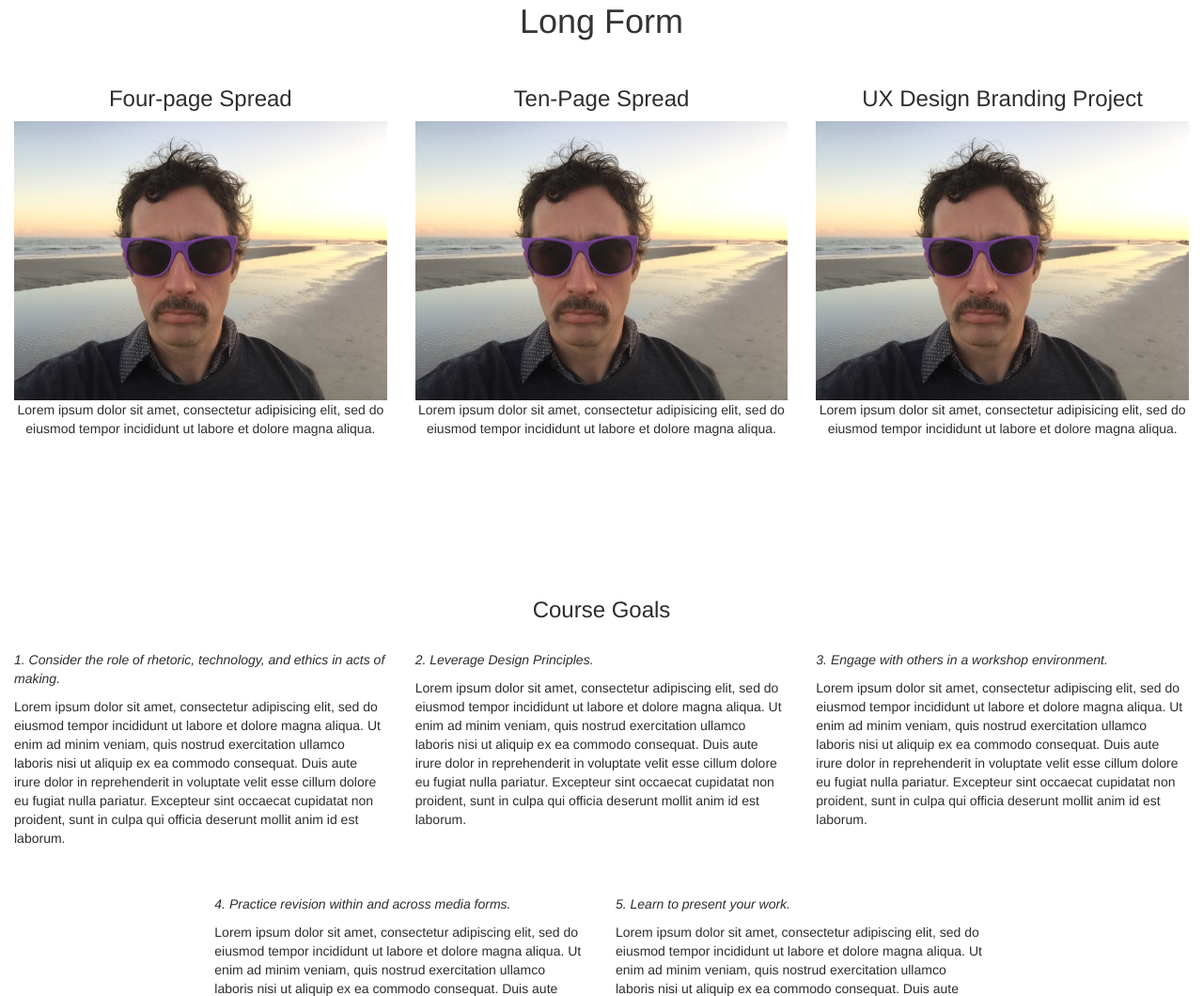
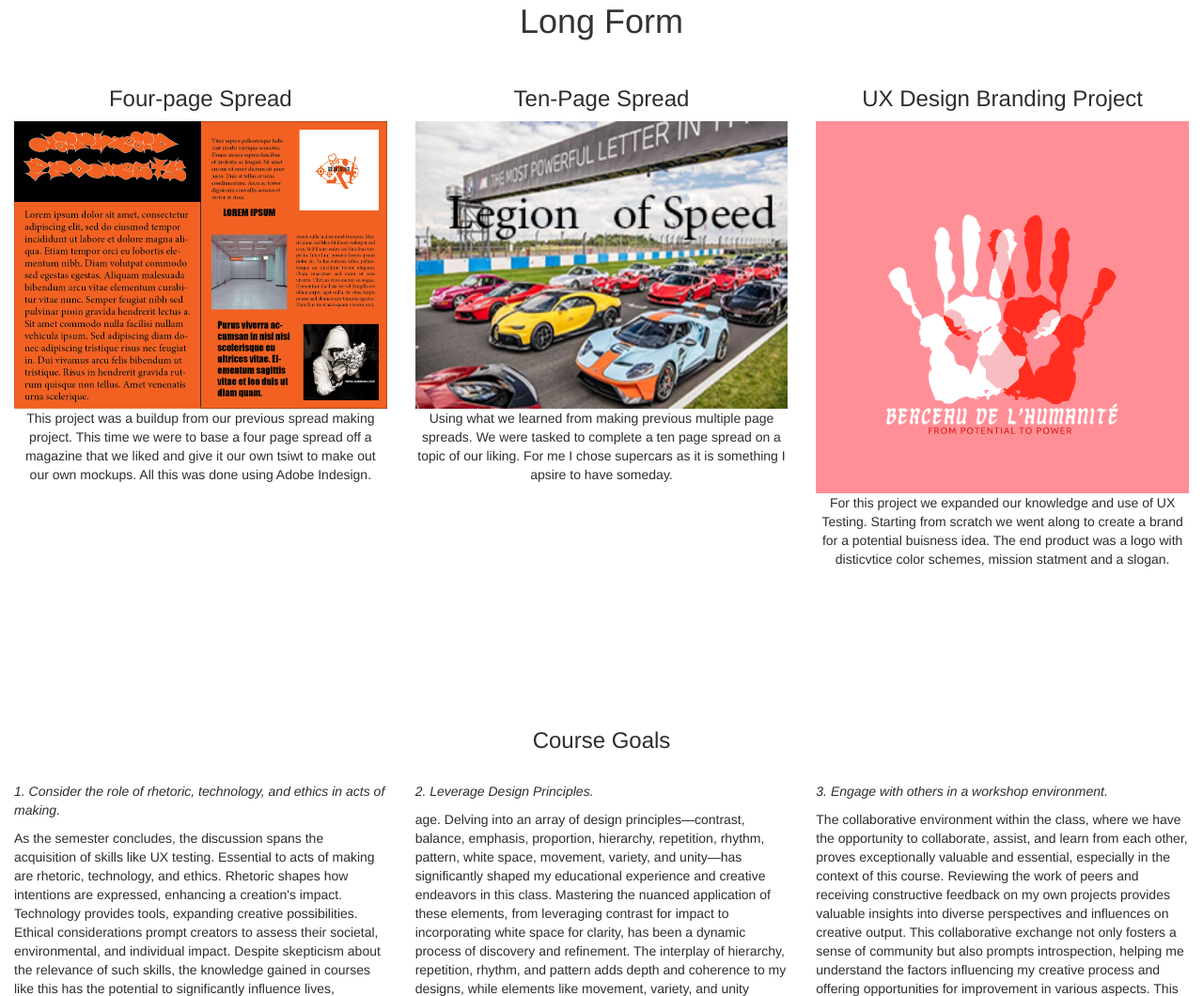
Before and after one commit to yed4/23-24portfolio, a plain HTML site: page index.html in a window 1280 px wide. Shown: the part 5513-6573 px from the top of the page at 94% size. Drawn offline with nearby package versions, Linux system fonts and the light colour scheme.

Commit message:
Add files via upload

```diff
--- a/index.html
+++ b/index.html
@@ -159,7 +159,7 @@
        <h3>Advertisement</h3>
          <a class="portfolio-link" data-toggle="modal" href="#portfolioModal8">
         <div class="hover">
-      <img src="MKD.png" class="img-responsive" style="width:100%"alt="Image" >
+      <img src="MK.png" class="img-responsive" style="width:100%"alt="Image" >
              </div>
     </a>
        <p>Using Adobe Photoshop we were tasked to crete an advertisment for something of our choice. Making sure that all the text, images and components are all cohesive and consitent was quite the learning experience.</p>
@@ -228,28 +228,28 @@
         <h3>Four-page Spread</h3>
           <a class="portfolio-link" data-toggle="modal" href="#portfolioModal11">
          <div class="hover">
-       <img src="steve.jpeg" class="img-responsive" style="width:100%"alt="Image" >
+       <img src="4pag.png" class="img-responsive" style="width:100%"alt="Image" >
               </div>
      </a>
-        <p>Lorem ipsum dolor sit amet, consectetur adipisicing elit, sed do eiusmod tempor incididunt ut labore et dolore magna aliqua.</p>
+        <p>This project was a buildup from our previous spread making project. This time we were to base a four page spread off a magazine that we liked and give it our own tsiwt to make out our own mockups. All this was done using Adobe Indesign. </p>
     </div>
      <div class="col-sm-4">
         <h3>Ten-Page Spread</h3>
           <a class="portfolio-link" data-toggle="modal" href="#portfolioModal12">
          <div class="hover">
-       <img src="steve.jpeg" class="img-responsive" style="width:100%"alt="Image" >
+       <img src="102.png" class="img-responsive" style="width:100%"alt="Image" >
               </div>
      </a>
-        <p>Lorem ipsum dolor sit amet, consectetur adipisicing elit, sed do eiusmod tempor incididunt ut labore et dolore magna aliqua.</p>
+        <p>Using what we learned from making previous multiple page spreads. We were tasked to complete a ten page spread on a topic of our liking. For me I chose supercars as it is something I apsire to have someday.</p>
     </div>
      <div class="col-sm-4">
         <h3>UX Design Branding Project</h3>
           <a class="portfolio-link" data-toggle="modal" href="#portfolioModal13">
          <div class="hover">
-       <img src="steve.jpeg" class="img-responsive" style="width:100%"alt="Image" >
+       <img src="BDH.png" class="img-responsive" style="width:100%"alt="Image" >
               </div>
      </a>
-        <p>Lorem ipsum dolor sit amet, consectetur adipisicing elit, sed do eiusmod tempor incididunt ut labore et dolore magna aliqua.</p>
+        <p>For this project we expanded our knowledge and use of UX Testing. Starting from scratch we went along to create a brand for a potential buisness idea. The end product was a logo with disticvtice color schemes, mission statment and a slogan.</p>
     </div>
   </div>
 </div>
@@ -262,17 +262,18 @@
 <div class="row">
  <div class="col-sm-4">
         <p><em>1. Consider the role of rhetoric, technology, and ethics in acts of making.</em></p>
-           <p>Lorem ipsum dolor sit amet, consectetur adipiscing elit, sed do eiusmod tempor incididunt ut labore et dolore magna aliqua. Ut enim ad minim veniam, quis nostrud exercitation ullamco laboris nisi ut aliquip ex ea commodo consequat. Duis aute irure dolor in reprehenderit in voluptate velit esse cillum dolore eu fugiat nulla pariatur. Excepteur sint occaecat cupidatat non proident, sunt in culpa qui officia deserunt mollit anim id est laborum.</p>
+           <p>As the semester concludes, the discussion spans the acquisition of skills like UX testing. Essential to acts of making are rhetoric, technology, and ethics. Rhetoric shapes how intentions are expressed, enhancing a creation's impact. Technology provides tools, expanding creative possibilities. Ethical considerations prompt creators to assess their societal, environmental, and individual impact. Despite skepticism about the relevance of such skills, the knowledge gained in courses like this has the potential to significantly influence lives, especially in today's digital age.</p>
  </div>
 
  <div class="col-sm-4">
          <p><em>2. Leverage Design Principles.</em></p>
-           <p>Lorem ipsum dolor sit amet, consectetur adipiscing elit, sed do eiusmod tempor incididunt ut labore et dolore magna aliqua. Ut enim ad minim veniam, quis nostrud exercitation ullamco laboris nisi ut aliquip ex ea commodo consequat. Duis aute irure dolor in reprehenderit in voluptate velit esse cillum dolore eu fugiat nulla pariatur. Excepteur sint occaecat cupidatat non proident, sunt in culpa qui officia deserunt mollit anim id est laborum.</p>
+           <p>age.
+Delving into an array of design principles—contrast, balance, emphasis, proportion, hierarchy, repetition, rhythm, pattern, white space, movement, variety, and unity—has significantly shaped my educational experience and creative endeavors in this class. Mastering the nuanced application of these elements, from leveraging contrast for impact to incorporating white space for clarity, has been a dynamic process of discovery and refinement. The interplay of hierarchy, repetition, rhythm, and pattern adds depth and coherence to my designs, while elements like movement, variety, and unity contribute to their overall dynamism and cohesion. As I eagerly anticipate further exploration, I am excited to witness how these principles will continue to influence and enhance my future projects in this creative journey.</p>
  </div>
 
  <div class="col-sm-4">
           <p><em>3. Engage with others in a workshop environment.</em></p>
-           <p>Lorem ipsum dolor sit amet, consectetur adipiscing elit, sed do eiusmod tempor incididunt ut labore et dolore magna aliqua. Ut enim ad minim veniam, quis nostrud exercitation ullamco laboris nisi ut aliquip ex ea commodo consequat. Duis aute irure dolor in reprehenderit in voluptate velit esse cillum dolore eu fugiat nulla pariatur. Excepteur sint occaecat cupidatat non proident, sunt in culpa qui officia deserunt mollit anim id est laborum.</p>
+           <p>The collaborative environment within the class, where we have the opportunity to collaborate, assist, and learn from each other, proves exceptionally valuable and essential, especially in the context of this course. Reviewing the work of peers and receiving constructive feedback on my own projects provides valuable insights into diverse perspectives and influences on creative output. This collaborative exchange not only fosters a sense of community but also prompts introspection, helping me understand the factors influencing my creative process and offering opportunities for improvement in various aspects. This collective engagement is particularly crucial as we delve into  UX Testing, emphasizing the importance of working with users to craft meaningful and user-centric projects.</p>
  </div>
 </div>
 <br>
@@ -284,12 +285,12 @@
 
  <div class="col-sm-4">
            <p><em>4. Practice revision within and across media forms.</em></p>
-           <p>Lorem ipsum dolor sit amet, consectetur adipiscing elit, sed do eiusmod tempor incididunt ut labore et dolore magna aliqua. Ut enim ad minim veniam, quis nostrud exercitation ullamco laboris nisi ut aliquip ex ea commodo consequat. Duis aute irure dolor in reprehenderit in voluptate velit esse cillum dolore eu fugiat nulla pariatur. Excepteur sint occaecat cupidatat non proident, sunt in culpa qui officia deserunt mollit anim id est laborum.</p>
+           <p>Exploring a diverse range of design tools and platforms has been instrumental in expanding my skill set. Among these, a key emphasis has been on selecting and leveraging the right software to optimize the outcome of the intended design or creation. Understanding the nuances of file formats and ensuring compatibility across various tools proved to be a lesson learned through experience. The importance of aligning files and documents with the appropriate formats is paramount, and overcoming this hurdle has significantly enhanced my proficiency. Once mastered and harmonized, these platforms serve as powerful instruments, enabling individuals to bring their creative visions to life with greater precision and efficiency. The intersection of skills, software proficiency, and strategic file management is where the magic happens, unlocking the potential to manifest a wide array of designs aligned with one's artistic aspirations.</p>
  </div>
 
  <div class="col-sm-4">
            <p><em>5. Learn to present your work.</em></p>
-           <p>Lorem ipsum dolor sit amet, consectetur adipiscing elit, sed do eiusmod tempor incididunt ut labore et dolore magna aliqua. Ut enim ad minim veniam, quis nostrud exercitation ullamco laboris nisi ut aliquip ex ea commodo consequat. Duis aute irure dolor in reprehenderit in voluptate velit esse cillum dolore eu fugiat nulla pariatur. Excepteur sint occaecat cupidatat non proident, sunt in culpa qui officia deserunt mollit anim id est laborum.</p>
+           <p>Participating in the diverse projects throughout this course has proven to be an enriching learning experience, notably refining my proficiency in presenting work to varied audiences through different communication channels. A prime example of this development was evident during our UX Testing phase, where the task involved effectively presenting and seeking feedback on the creation of a brand. This required not only showcasing the brand elements but also skillfully formulating specific questions to elicit constructive feedback. This practical application not only enhanced my presentation skills but also deepened my ability to extract valuable insights through strategic inquiry. The immersive experience of developing and presenting a brand has been instrumental in elevating my overall communication skills, instilling both competence and confidence in conveying ideas effectively.</p>
  </div>
 
  <div class="col-sm-2">
@@ -304,9 +305,9 @@
   <br>
 
 <div class="container-fluid text-center">
- <img src="steve.jpeg" class="center-large-image" alt="Steve" style="max-width:25%;max-height:25%;">
+ <img src="rott.jpeg" class="center-large-image" alt="Steve" style="max-width:25%;max-height:25%;">
     <p>generated by Pitt Fuego</p>
-    <p> “Why make a spark when you can light a fire?</p>
+    <p> “Why make a spark when you are the spark?</p>
 </div>
 
 <br>
@@ -528,7 +529,7 @@ Are you pasting in a PDF link? Try using an iframe.
           <div class="row">
             <div class="col-lg-8 mx-auto">
               <div class="modal-body">
-                <img class="img-responsive" src="MKD.png" style="width:100%" alt="">
+                <img class="img-responsive" src="MK.png" style="width:100%" alt="">
 
                 <button class="btn btn-primary" data-dismiss="modal" type="button">
                   <i class="fas fa-times"></i>
@@ -580,7 +581,7 @@ Are you pasting in a PDF link? Try using an iframe.
           <div class="row">
             <div class="col-lg-8 mx-auto">
               <div class="modal-body">
-                <img class="img-responsive" src="steve.jpeg" style="width:100%" alt="">
+                <img class="img-responsive" src="4pag.png" style="width:100%" alt="">
 
                 <button class="btn btn-primary" data-dismiss="modal" type="button">
                   <i class="fas fa-times"></i>
@@ -605,7 +606,7 @@ Are you pasting in a PDF link? Try using an iframe.
           <div class="row">
             <div class="col-lg-8 mx-auto">
               <div class="modal-body">
-                <img class="img-responsive" src="steve.jpeg" style="width:100%" alt="">
+                <img class="img-responsive" src="4pag.png" style="width:100%" alt="">
 
                 <button class="btn btn-primary" data-dismiss="modal" type="button">
                   <i class="fas fa-times"></i>
@@ -633,7 +634,7 @@ Are you pasting in a PDF link? Try using an iframe.
  <div class="row">
    <div class="col-lg-8 mx-auto">
      <div class="modal-body">
-       <img class="img-responsive" src="steve.jpeg" style="width:100%" alt="">
+       <img class="img-responsive" src="102.png" style="width:100%" alt="">
 
        <button class="btn btn-primary" data-dismiss="modal" type="button">
          <i class="fas fa-times"></i>
@@ -660,7 +661,7 @@ Are you pasting in a PDF link? Try using an iframe.
 <div class="row">
  <div class="col-lg-8 mx-auto">
    <div class="modal-body">
-     <img class="img-responsive" src="steve.jpeg" style="width:100%" alt="">
+     <img class="img-responsive" src="BDH.png" style="width:100%" alt="">
 
      <button class="btn btn-primary" data-dismiss="modal" type="button">
        <i class="fas fa-times"></i>
```
Also changed, not shown: 102.png (added), 4pag.png (added), BDH.png (added), MK.png (added), rott.jpeg (added), 1 other file.
